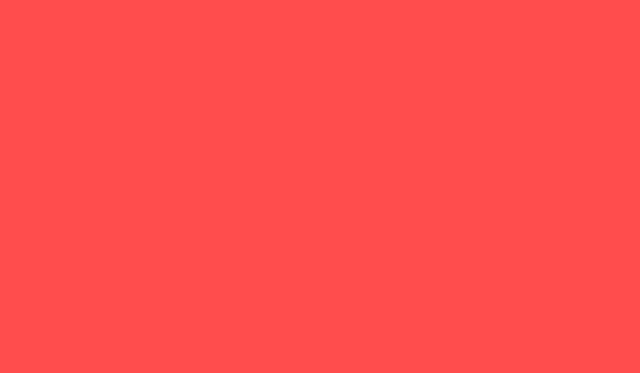
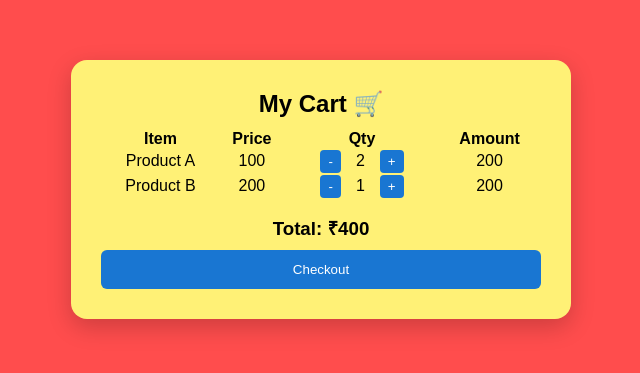
Before and after one commit to roshancherian/CodeStrom-Retail-Ordering-Website, a React (Vite) app in the folder Frontend/retail-app/: page /cart in a window 1280 px wide. Before the commit this address had no page. Shown: the part 211-584 px from the top of the page, without its empty margins (319-959 px from the left). Built offline with nearby package versions, Linux system fonts and the light colour scheme.

Commit message:
Profile and cart tested

```diff
--- a/Frontend/retail-app/src/App.jsx
+++ b/Frontend/retail-app/src/App.jsx
@@ -3,6 +3,8 @@ import LoginPage from "./pages/LoginPage";
 import SignupPage from "./pages/SignupPage";
 import ForgotPasswordPage from "./pages/ForgotPasswordPage";
 import HomePage from "./pages/HomePage";
+import ProfilePage from "./pages/ProfilePage";
+import CartPage from "./pages/CartPage";
 
 function App() {
   return (
@@ -12,6 +14,8 @@ function App() {
       <Route path="/forgot-password" element={<ForgotPasswordPage />} />
         <Route path="/" element={<LoginPage />} />
   <Route path="/home" element={<HomePage />} />
+  <Route path="/profile" element={<ProfilePage />} />
+  <Route path="/cart" element={<CartPage />} />
     </Routes>
 
   );
--- a/Frontend/retail-app/src/components/NavBar.jsx
+++ b/Frontend/retail-app/src/components/NavBar.jsx
@@ -1,17 +1,21 @@
+import { useNavigate } from "react-router-dom";
 import { useState } from "react";
 import ProfileDropdown from "./ProfileDropdown";
 
 const Navbar = () => {
   const [open, setOpen] = useState(false);
+  const navigate = useNavigate();
 
   return (
     <nav className="navbar">
-      {/* Left - App Name */}
+      {/* Left */}
       <div className="nav-left">
-        <h2>RetailApp</h2>
+        <h2 style={{ cursor: "pointer" }} onClick={() => navigate("/home")}>
+          RetailApp
+        </h2>
       </div>
 
-      {/* Center - Search */}
+      {/* Center */}
       <div className="nav-center">
         <input
           type="text"
@@ -20,8 +24,12 @@ const Navbar = () => {
         />
       </div>
 
-      {/* Right - Profile */}
+      {/* Right */}
       <div className="nav-right">
+        <button onClick={() => navigate("/home")} className="home-btn">
+          Home
+        </button>
+
         <div onClick={() => setOpen(!open)} className="profile">
           👤
         </div>
--- a/Frontend/retail-app/src/index.css
+++ b/Frontend/retail-app/src/index.css
@@ -140,3 +140,39 @@ body {
 .dropdown p:hover {
   background: #f2f2f2;
 }
+
+.card img {
+  margin-bottom: 10px;
+}
+
+.card input[type="file"] {
+  margin-top: 10px;
+}
+
+td button {
+  padding: 4px 8px;
+  margin: 0 5px;
+  border: none;
+  background: #1976d2;
+  color: white;
+  border-radius: 4px;
+  cursor: pointer;
+}
+
+td button:hover {
+  background: #0d47a1;
+}
+
+.home-btn {
+  margin-right: 10px;
+  padding: 6px 12px;
+  border: none;
+  background: #28a745;
+  color: white;
+  border-radius: 6px;
+  cursor: pointer;
+}
+
+.home-btn:hover {
+  background: #1e7e34;
+}
--- /dev/null
+++ b/Frontend/retail-app/src/pages/CartPage.jsx
@@ -0,0 +1,95 @@
+import { useEffect, useState } from "react";
+import { getCartItems } from "../services/CartService";
+
+const CartPage = () => {
+  const [cart, setCart] = useState([]);
+
+  useEffect(() => {
+    const items = getCartItems();
+    setCart(items);
+  }, []);
+
+  const getTotal = () => {
+    return cart.reduce(
+      (total, item) => total + item.price * item.quantity,
+      0
+    );
+  };
+
+  const handleCheckout = () => {
+    const user = JSON.parse(localStorage.getItem("user"));
+
+    alert(`Receipt sent to ${user.email} (dummy)`);
+
+    console.log("Receipt:", {
+      items: cart,
+      total: getTotal(),
+      email: user.email,
+    });
+  };
+
+  const increaseQty = (index) => {
+  const updatedCart = [...cart];
+  updatedCart[index].quantity += 1;
+  setCart(updatedCart);
+};
+
+const decreaseQty = (index) => {
+  const updatedCart = [...cart];
+
+  if (updatedCart[index].quantity > 1) {
+    updatedCart[index].quantity -= 1;
+    setCart(updatedCart);
+  }
+};
+
+  return (
+    <div className="page">
+      <div className="card" style={{ width: "500px" }}>
+        <h2>My Cart 🛒</h2>
+
+        {/* Table */}
+        <table width="100%" style={{ marginTop: "10px" }}>
+          <thead>
+            <tr>
+              <th>Item</th>
+              <th>Price</th>
+              <th>Qty</th>
+              <th>Amount</th>
+            </tr>
+          </thead>
+
+          <tbody>
+  {cart.map((item, index) => (
+    <tr key={item.id}>
+      <td>{item.name}</td>
+      <td>{item.price}</td>
+
+      {/* Quantity with + - */}
+      <td>
+        <button onClick={() => decreaseQty(index)}>-</button>
+        <span style={{ margin: "0 10px" }}>{item.quantity}</span>
+        <button onClick={() => increaseQty(index)}>+</button>
+      </td>
+
+      <td>{item.price * item.quantity}</td>
+    </tr>
+  ))}
+</tbody>
+        </table>
+
+        {/* Total */}
+        <h3 style={{ marginTop: "15px" }}>
+          Total: ₹{getTotal()}
+        </h3>
+
+        {/* Checkout */}
+        <button className="btn primary" onClick={handleCheckout}>
+          Checkout
+        </button>
+      </div>
+    </div>
+  );
+};
+
+export default CartPage;
--- /dev/null
+++ b/Frontend/retail-app/src/pages/ProfilePage.jsx
@@ -0,0 +1,99 @@
+import { useState, useEffect } from "react";
+
+const ProfilePage = () => {
+  const [user, setUser] = useState(null);
+  const [edit, setEdit] = useState(false);
+
+  useEffect(() => {
+    const savedUser = JSON.parse(localStorage.getItem("user"));
+    setUser(savedUser);
+  }, []);
+
+  const handleChange = (e) => {
+    setUser({ ...user, [e.target.name]: e.target.value });
+  };
+
+  const handleImageChange = (e) => {
+    const file = e.target.files[0];
+    const reader = new FileReader();
+
+    reader.onloadend = () => {
+      setUser({ ...user, profilePic: reader.result });
+    };
+
+    if (file) reader.readAsDataURL(file);
+  };
+
+  const handleSave = () => {
+    localStorage.setItem("user", JSON.stringify(user));
+    setEdit(false);
+  };
+
+  if (!user) return <h2>Loading...</h2>;
+
+  return (
+    <div className="page">
+      <div className="card">
+        <h2>My Profile</h2>
+
+        {/* Profile Image */}
+        <div style={{ marginBottom: "15px" }}>
+          <img
+            src={user.profilePic || "https://via.placeholder.com/100"}
+            alt="profile"
+            style={{
+              width: "100px",
+              height: "100px",
+              borderRadius: "50%",
+              objectFit: "cover",
+            }}
+          />
+          {edit && (
+            <input type="file" onChange={handleImageChange} />
+          )}
+        </div>
+
+        {/* Fields */}
+        <input
+          name="name"
+          value={user.name || ""}
+          disabled={!edit}
+          onChange={handleChange}
+        />
+
+        <input
+          name="email"
+          value={user.email || ""}
+          disabled
+        />
+
+        <input
+          name="phone"
+          value={user.phone || ""}
+          disabled={!edit}
+          onChange={handleChange}
+        />
+
+        <input
+          name="address"
+          value={user.address || ""}
+          disabled={!edit}
+          onChange={handleChange}
+        />
+
+        {/* Buttons */}
+        {!edit ? (
+          <button className="btn primary" onClick={() => setEdit(true)}>
+            Edit Profile
+          </button>
+        ) : (
+          <button className="btn primary" onClick={handleSave}>
+            Save Changes
+          </button>
+        )}
+      </div>
+    </div>
+  );
+};
+
+export default ProfilePage;
--- /dev/null
+++ b/Frontend/retail-app/src/services/CartService.jsx
@@ -0,0 +1,6 @@
+export const getCartItems = () => {
+  return [
+    { id: 1, name: "Product A", price: 100, quantity: 2 },
+    { id: 2, name: "Product B", price: 200, quantity: 1 },
+  ];
+};
```
